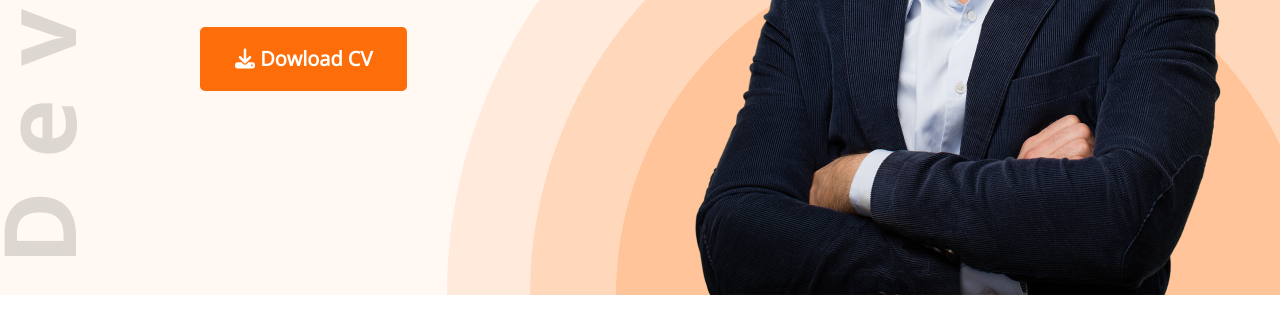
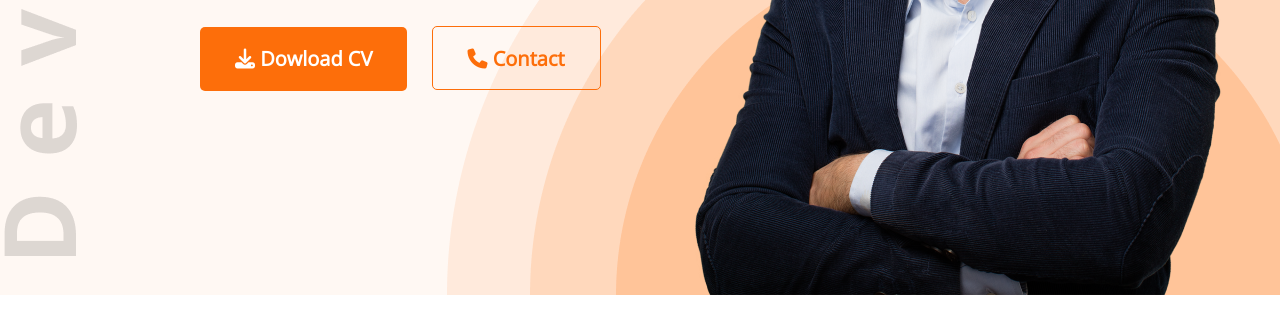
Before and after one commit to A2N426/developer-portfolio, a plain HTML site: page index.html in a window 1280 px wide. Shown: the part 545-878 px from the top of the page. Drawn offline with nearby package versions, Linux system fonts and the light colour scheme.

Commit message:
added secondary-btn

```diff
--- a/index.html
+++ b/index.html
@@ -32,6 +32,7 @@
                 <p class="banner-description">Shot what able cold new see hold.Friendly as an betrayed formerly he.
                     Morning because as to society behaved moments.</p>
                 <button class="btn-primary"><i class="fa-solid fa-download"></i> Dowload CV</button>
+                <button class="btn-secondary"><i class="fa-solid fa-phone"></i> Contact</button>
             </div>
             <img src="images/hardy.png" alt="">
         </div>
--- a/style/portfolio.css
+++ b/style/portfolio.css
@@ -16,6 +16,17 @@
     border-radius: 5px;
     border: 0;
     background: #FD6E0A;
+}
+.btn-secondary{
+    height: 64px;
+    padding: 18px 35px;
+    font-weight: 700;
+    font-size: 20px;
+    border-radius: 5px;
+    border: 1px solid #FD6E0A;
+    margin-left: 20px;
+    color: #FD6E0A;
+    background: none;
 }
 
 .header {
```
